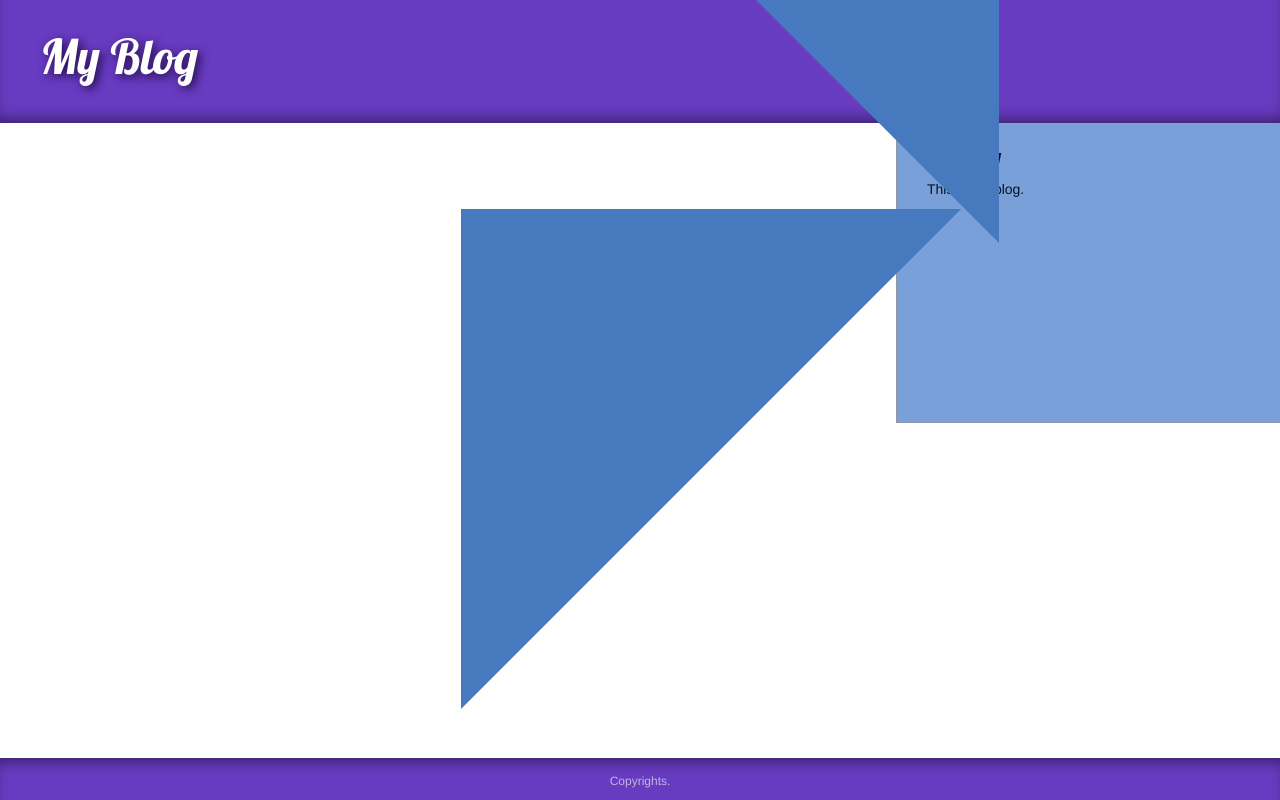
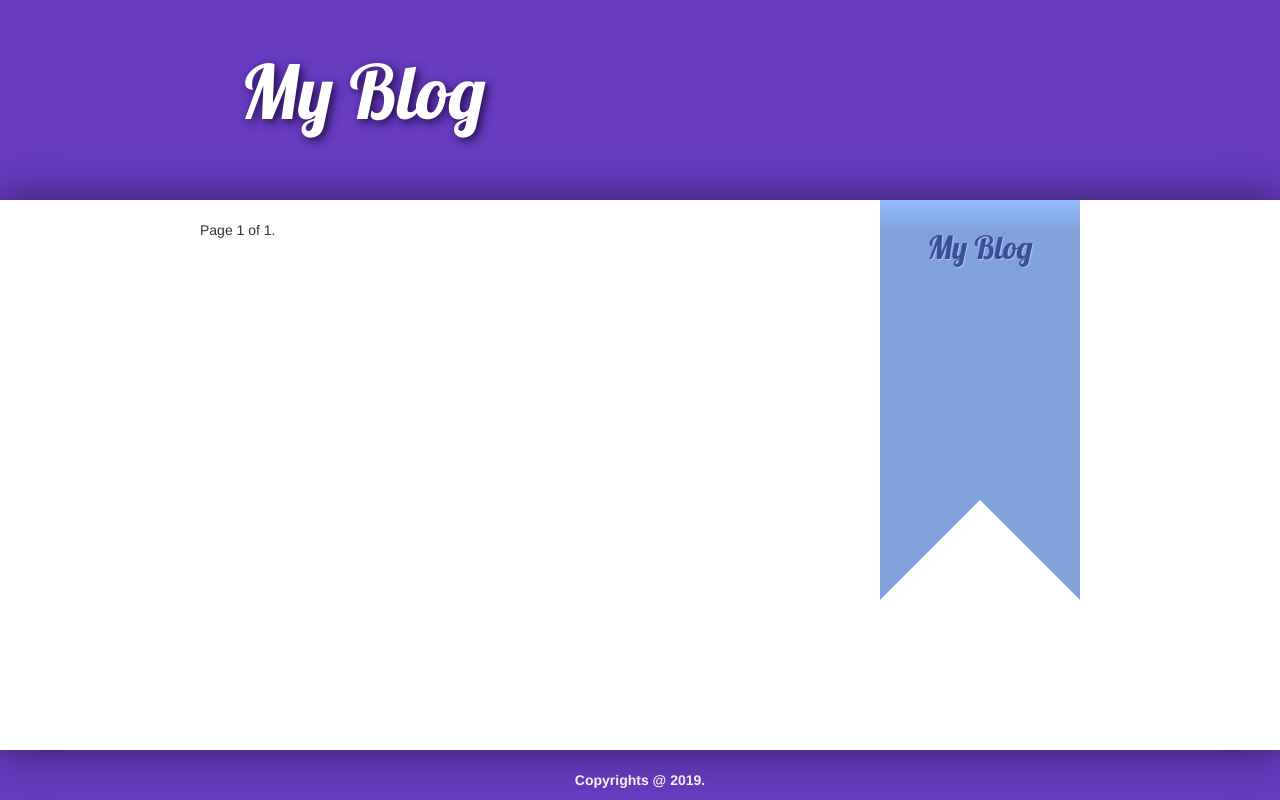
Before and after one commit to Gronix/my-first-blog, a Django app: page /blog/ in a window 1280 px wide. Run offline with Django 3.2, Linux system fonts and the light colour scheme; data that the repository does not hold is empty; some libraries are stand-ins or nearby versions.

Commit message:
Make changes in templates

```diff
--- a/blog/static/css/blog.css
+++ b/blog/static/css/blog.css
@@ -1,13 +1,186 @@
+:root{
+    --center-width: 800px;
+    --main-bg-color: #fff;
+    --base-color: #683bc1;
+    --sidebar-bg-color: #81a3db;
+    --sidebar-gradient-top-color: #94bcfb;
+}
+
+* {
+    padding: 0;
+    margin: 0;
+}
+
+html, body{
+    height: 100%
+}
+
 body {
-    margin: 0;
+    background-color: var(--base-color);
+    display: grid;
+    grid-template-columns: auto 800px auto;
+    grid-template-rows: 200px auto 50px;
+}
+
+.base-color {
+    background-color: var(--base-color);
+}
+
+.main-color {
+    background-color: var(--main-bg-color);
+}
+
+.header {
+    grid-row: 1;
+    grid-column: 2 / 3;
 }
 
 h1, h2, h3, h4 {
     font-family: 'Lobster', cursive;
 }
 
+.header h1 {
+    margin-top: 50px;
+}
+
+.header h1 a, .header h1 a:visited, .header h1 a:active {
+    color: #ffffff;
+    font-size: 56pt;
+    text-decoration: none;
+    text-shadow: 3px 3px 10px #200c46;
+}
+
+.main {
+    grid-row: 2;
+    grid-column: 1 / -1;
+    background-color: #fff;
+    display: grid;
+    grid-template-columns: auto 600px 80px 200px auto;
+    grid-template-rows: 100%;
+    box-shadow: 0px 0px 40px 2px rgba(0,0,0,0.5);
+    z-index: 10;
+}
+
+.content {
+    grid-row: 1;
+    grid-column: 2 / 3;
+    display: flex;
+    flex-direction: column;
+}
+
+.date {
+    font-size: 9pt;
+    font-style: italic;
+    color: #828282;
+}
+
+.sidebar {
+    min-height: 300px;
+    background-color: var(--sidebar-bg-color);
+    display: flex;
+    flex-direction: column;
+}
+
+.sidebar-wrap{
+    grid-row: 1;
+    grid-column: 4 / 5;
+}
+
+.sidebar-text {
+    margin: 0 auto;
+}
+
+.sidebar-top-gradient {
+    width: 100%;
+    height: 30px;
+    background: linear-gradient(to top,
+                 var(--sidebar-bg-color),
+                 var(--sidebar-gradient-top-color))
+}
+
+
+.sidebar h1, .sidebar h2, .sidebar h3 {
+    font-size: 24pt;
+    color: #3b509c;
+    text-shadow: 1px 1px 0px #b0c2e0;
+    margin: 0 auto;
+    margin-bottom: 10px;
+}
+
+.sidebar p, .sidebar a, .sidebar a:visited, .sidebar a:active{
+    color: #051227;
+    word-break: break-all;
+}
+
+.triangle {
+    display: inline-block;
+}
+
+.tr-top-left {
+    width: 0;
+    height: 0;
+    float: left;
+    padding-bottom: 50%;
+    padding-left: 50%;
+    overflow: hidden;
+}
+
+.tr-top-left:after {
+    content: "";
+    display: block;
+    width: 0;
+    height: 0;
+    margin-left: -500px;
+    border-bottom: 500px solid transparent;
+    border-left: 500px solid var(--sidebar-bg-color);
+}
+
+.tr-top-right {
+    width: 0;
+    height: 0;
+    padding-left: 50%;
+    padding-top: 50%;
+    overflow: hidden;
+}
+
+.tr-top-right:after {
+    content: "";
+    display: block;
+    width: 0;
+    height: 0;
+    margin-left:-500px;
+    margin-top:-500px;
+
+    border-left: 500px solid transparent;
+    border-top: 500px solid var(--sidebar-bg-color);
+}
+
+.footer {
+    grid-row: 3;
+    grid-column: 2 / 3;
+    padding-top: 20px;
+    text-align: center;
+    font-weight: bold;
+    color: white;
+    /*background-color: var(--main-bg-color);*/
+}
+
+.copyrights {
+    /*background-color: var(--main-bg-color);*/
+}
+
+/*
+.main {
+    min-height: 800px;
+}
+
+
+h1, h2, h3, h4 {
+    font-family: 'Lobster', cursive;
+}
+
 header {
-    background-color: #683bc1;
+    background-color: var(--main-bg-color);
     margin-top: 0;
     padding: 10px 20px 30px 40px;
     box-shadow: 0px -10px 15px -7px rgba(0,0,0,0.5) inset;
@@ -20,17 +193,28 @@ header h1, header h1 a, header h1 a:visited, header h1 a:active {
     text-shadow: 3px 3px 10px #200c46;
 }
 
-aside {
-    width: 30%;
-    min-height: 300px;
+sidebar {
+    width: 16%;
     float: right;
-    background: #0d53bb8c;
-    padding: 0px 10px 10px 30px;
-    border-left: 1px #969696d1 solid;
-    border-bottom: 1px #969696d1 solid;
+    margin-right: 3%;
 }
 
-aside h1, aside h2, aside h3, aside p{
+.sidebar-top-gradient {
+    width: 100%;
+    height: 30px;
+    background: linear-gradient(to top,
+                 var(--sidebar-bg-color),
+                 var(--sidebar-gradient-top-color))
+}
+
+.sidebar-text {
+    min-height: 200px;
+    padding: 1px 10px 10px 30px;
+    background: var(--sidebar-bg-color);
+    border-left: 1px #969696d1 solid;
+}
+
+sidebar h1, sidebar h2, sidebar h3, sidebar p{
     color: #051227;
 }
 
@@ -41,9 +225,10 @@ aside h1, aside h2, aside h3, aside p{
 .tr-top-left {
     width: 0;
     height: 0;
-    padding-bottom: 10%;
-    padding-left: 10%;
-    /*overflow: hidden;*/
+    float: left;
+    padding-bottom: 50%;
+    padding-left: 50%;
+    overflow: hidden;
 }
 
 .tr-top-left:after {
@@ -53,15 +238,15 @@ aside h1, aside h2, aside h3, aside p{
     height: 0;
     margin-left: -500px;
     border-bottom: 500px solid transparent;
-    border-left: 500px solid #4679BD;
+    border-left: 500px solid var(--sidebar-bg-color);
 }
 
 .tr-top-right {
     width: 0;
     height: 0;
-    padding-left:10%;
-    padding-top: 10%;
-    /*overflow: hidden;*/
+    padding-left: 50%;
+    padding-top: 50%;
+    overflow: hidden;
 }
 
 .tr-top-right:after {
@@ -73,37 +258,14 @@ aside h1, aside h2, aside h3, aside p{
     margin-top:-500px;
 
     border-left: 500px solid transparent;
-    border-top: 500px solid #4679BD;
+    border-top: 500px solid var(--sidebar-bg-color);
 }
 
-footer {
-    position: absolute;
-    bottom: 0;
-    width: 100%;
-    padding-top: 15px;
-    text-align: center;
-    background: #683bc1;
-    box-shadow: 0px 10px 15px -7px rgba(0,0,0,0.5) inset;
-}
-
-footer p {
-    font-size: 9pt;
-    color: #C0B6E6;
-}
-
-#content {
+.content {
     display: inline-block;
-    width: 70%;
+    width: 76%;
     padding-left: 40px;
-}
-
-#main {
-}
-
-.date {
-    font-size: 9pt;
-    font-style: italic;
-    color: #828282;
+    margin-right: : 4%;
 }
 
 .save {
@@ -132,3 +294,18 @@ footer p {
 a, a:visited {
     color: #000000;
 }
+
+footer {
+    position: ;
+    bottom: 0;
+    width: 100%;
+    padding-top: 15px;
+    text-align: center;
+    background: var(--main-bg-color);
+    box-shadow: 0px 10px 15px -7px rgba(0,0,0,0.5) inset;
+}
+
+footer p {
+    font-size: 9pt;
+    color: #C0B6E6;
+}*/
--- a/blog/templates/blog/base.html
+++ b/blog/templates/blog/base.html
@@ -9,25 +9,34 @@
 	<link rel="stylesheet" href="{% static "css/blog.css" %}">
 </head>
 <body>
-	<header>
-		<h1>My Blog</h1>
-	</header>
-	<div id="main">
-		<div id="content">
+	<section class="header base-color">
+		<h1>
+			<a href="/">
+				My Blog
+			</a>
+		</h1>
+	</section>
+	<section class="main main-color">
+		<div class="content main-color">
 			{% block content %}
 			{% endblock %}
 		</div>
-		<aside>
-			<div id="aside-text">
-				<h3>My blog</h3>
-				<p>This is my blog.</p>
+		<aside class="sidebar-wrap main-color">
+			<div class="sidebar">
+				<div class="sidebar-top-gradient"></div>
+				<h3>{% block sidebar-title %}My Blog{% endblock %}</h3>
+				<div class="sidebar-text">
+					{% block sidebar-text %}
+					<p>This is my blog.</p>
+					{% endblock %}
+				</div>
 			</div>
 			<div class="triangle tr-top-left"></div>
 			<div class="triangle tr-top-right"></div>
 		</aside>
-	</div>
-	<footer>
-		<p>Copyrights.</p>
-	</footer>
+	</section>
+	<section class="footer base-color">
+		<p>Copyrights @ {% now "Y" %}.</p>
+	</section>
 </body>
 </html>
--- a/blog/templates/blog/post/list.html
+++ b/blog/templates/blog/post/list.html
@@ -2,16 +2,31 @@
 
 {% block title %}My Blog{% endblock %}
 
+{% block sidebar-title %}My Blog{% endblock %}
+
 {% block content %}
 	{% for post in posts %}
-		<h2>
+		<article>
+			<h2>
+				<a href="{{ post.get_absolute_url }}">
+					{{ post.title }}
+				</a>
+			</h2>
+			<p class="date">
+				Published {{ post.publish }} by {{ post.author }}
+			</p>
+			{{ post.body | truncatewords:30 | linebreaks }}
+		</article>
+	{% endfor %}
+	{% include "paginator.html" with page=posts %}
+{% endblock %}
+
+{% block sidebar-text %}
+	{% for post in posts %}
+		<p>
 			<a href="{{ post.get_absolute_url }}">
 				{{ post.title }}
 			</a>
-		</h2>
-		<p class="date">
-			Published {{ post.publish }} by {{ post.author }}
 		</p>
-		{{ post.body | truncatewords:30 | linebreaks }}
 	{% endfor %}
 {% endblock %}
--- /dev/null
+++ b/blog/templates/paginator.html
@@ -0,0 +1,13 @@
+<div class="pagination">
+    <span class="step-links">
+        {% if page.has_previous %}
+            <a href="?page={{ page.previous_page_number }}">Previous</a>
+        {% endif %}
+        <span class="current">
+            Page {{ page.number }} of {{ page.paginator.num_pages }}.
+        </span>
+        {% if page.has_next %}
+            <a href="?page={{ page.next_page_number }}">Next</a>
+        {% endif %}
+    </span>
+</div>
--- a/blog/urls.py
+++ b/blog/urls.py
@@ -9,11 +9,11 @@ urlpatterns = [
     path(r'', views.post_list, name='post_list'),
     # url(r'^post/(?P<pk>\d+)/$', views.post_detail, name='post_detail'),
     path('<int:year>/<int:month>/<int:day>/<slug:post>/',
-    					views.post_detail,
-    					name='post_detail'),
+         views.post_detail,
+         name='post_detail'),
     url(r'^post/(?P<pk>\d+)/edit/$', views.post_edit, name='post_edit'),
     url(r'^post/new/$', views.post_new, name='post_new'),
     url(r'^drafts/$', views.post_draft_list, name='post_draft_list'),
     url(r'^post/(?P<pk>\d+)/publish/$', views.post_publish, name='post_publish'),
-	url(r'^post/(?P<pk>\d+)/remove/$', views.post_remove, name='post_remove'),
+    url(r'^post/(?P<pk>\d+)/remove/$', views.post_remove, name='post_remove'),
 ]
--- a/blog/views.py
+++ b/blog/views.py
@@ -1,38 +1,55 @@
 from django.shortcuts import render, get_object_or_404, redirect
+from django.core.paginator import Paginator, EmptyPage, PageNotAnInteger
 from django.utils import timezone
 from .models import Post
 from .forms import PostForm
 
+
 def post_list(request):
-	# posts = Post.objects.filter(publish__lte=timezone.now()).order_by('publish')
-	posts = Post.published.all()
-	# return render(request, 'blog/post_list.html', {'posts':posts})
-	return render(request, 'blog/post/list.html', {'posts': posts})
+    # posts = Post.objects.filter(publish__lte=timezone.now()).order_by('publish')
+    object_list = Post.published.all()
+    paginator = Paginator(object_list, 3)  # 3 posts in each page
+    page = request.GET.get('page')
+    try:
+        posts = paginator.page(page)
+    except PageNotAnInteger:
+        # if page is not an integer deliver the first page
+        posts = paginator.page(1)
+    except EmptyPage:
+        # if page is out of range deliver last page of results
+        posts = paginator.page(paginator.num_pages)
+    # return render(request, 'blog/post_list.html', {'posts':posts})
+    return render(request, 'blog/post/list.html', {'page': page,
+                                                   'posts': posts})
+
 
 # def post_detail(request, pk):
 def post_detail(request, year, month, day, post):
-	# Post.objects.get(pk=pk)
-	# post = get_object_or_404(Post, pk=pk)
-	post = get_object_or_404(Post, slug = post,
-									status = 'published',
-									publish__year = year,
-									publish__month = month,
-									publish__day = day)
-	# return render(request, 'blog/post_detail.html', {'post':post})
-	return render(request, 'blog/post/detail.html', {'post':post})
+    # Post.objects.get(pk=pk)
+    # post = get_object_or_404(Post, pk=pk)
+    post = get_object_or_404(Post,
+                             slug=post,
+                             status='published',
+                             publish__year=year,
+                             publish__month=month,
+                             publish__day=day)
+    # return render(request, 'blog/post_detail.html', {'post':post})
+    return render(request, 'blog/post/detail.html', {'post': post})
+
 
 def post_new(request):
-	if request.method == 'POST':
-		form = PostForm(request.POST)
-		if form.is_valid():
-			post = form.save(commit=False)
-			post.author = request.user
-			# post.published_date = timezone.now()
-			post.save()
-			return redirect('post_detail', pk=post.pk)
-	else:
-		form = PostForm()
-	return render(request, 'blog/post_edit.html', {'form':form})
+    if request.method == 'POST':
+        form = PostForm(request.POST)
+        if form.is_valid():
+            post = form.save(commit=False)
+            post.author = request.user
+            # post.published_date = timezone.now()
+            post.save()
+            return redirect('post_detail', pk=post.pk)
+    else:
+        form = PostForm()
+    return render(request, 'blog/post_edit.html', {'form': form})
+
 
 def post_edit(request, pk):
     post = get_object_or_404(Post, pk=pk)
@@ -48,17 +65,20 @@ def post_edit(request, pk):
         form = PostForm(instance=post)
     return render(request, 'blog/post_edit.html', {'form': form})
 
+
 def post_draft_list(request):
-	# posts = Post.objects.filter(published_date__isnull=True).order_by('created_date')
-	posts = Post.objects.filter(publish__isnull=True).order_by('created')
-	return render(request, 'blog/post_draft_list.html', {'posts': posts})
+    # posts = Post.objects.filter(published_date__isnull=True).order_by('created_date')
+    posts = Post.objects.filter(publish__isnull=True).order_by('created')
+    return render(request, 'blog/post_draft_list.html', {'posts': posts})
+
 
 def post_publish(request, pk):
-	post = get_object_or_404(Post, pk=pk)
-	post._publish()
-	return redirect('post_detail', pk=pk)
+    post = get_object_or_404(Post, pk=pk)
+    post._publish()
+    return redirect('post_detail', pk=pk)
+
 
 def post_remove(request, pk):
-	post = get_object_or_404(Post, pk=pk)
-	post.delete()
-	return redirect('post_list')
+    post = get_object_or_404(Post, pk=pk)
+    post.delete()
+    return redirect('post_list')
--- a/mysite/urls.py
+++ b/mysite/urls.py
@@ -17,10 +17,12 @@ Including another URLconf
 # from django.conf.urls import url, include
 from django.urls import path, include
 from django.contrib import admin
+from django.shortcuts import redirect
+from . import views
 
 urlpatterns = [
     # url(r'^admin/', admin.site.urls),
-    # url(r'', include('blog.urls')),
-	path('admin/', admin.site.urls),
+    path('admin/', admin.site.urls),
     path('blog/', include('blog.urls', namespace='blog')),
+    path('', views.redirect_to_blog),
 ]
--- /dev/null
+++ b/mysite/views.py
@@ -0,0 +1,5 @@
+from django.shortcuts import redirect
+
+
+def redirect_to_blog(request):
+    return redirect('blog/')
```
Also changed, not shown: blog/models.py (+6 -5 lines), blog/templates/blog/sidebar.html (added, +26 -0 lines), 1 other file.
